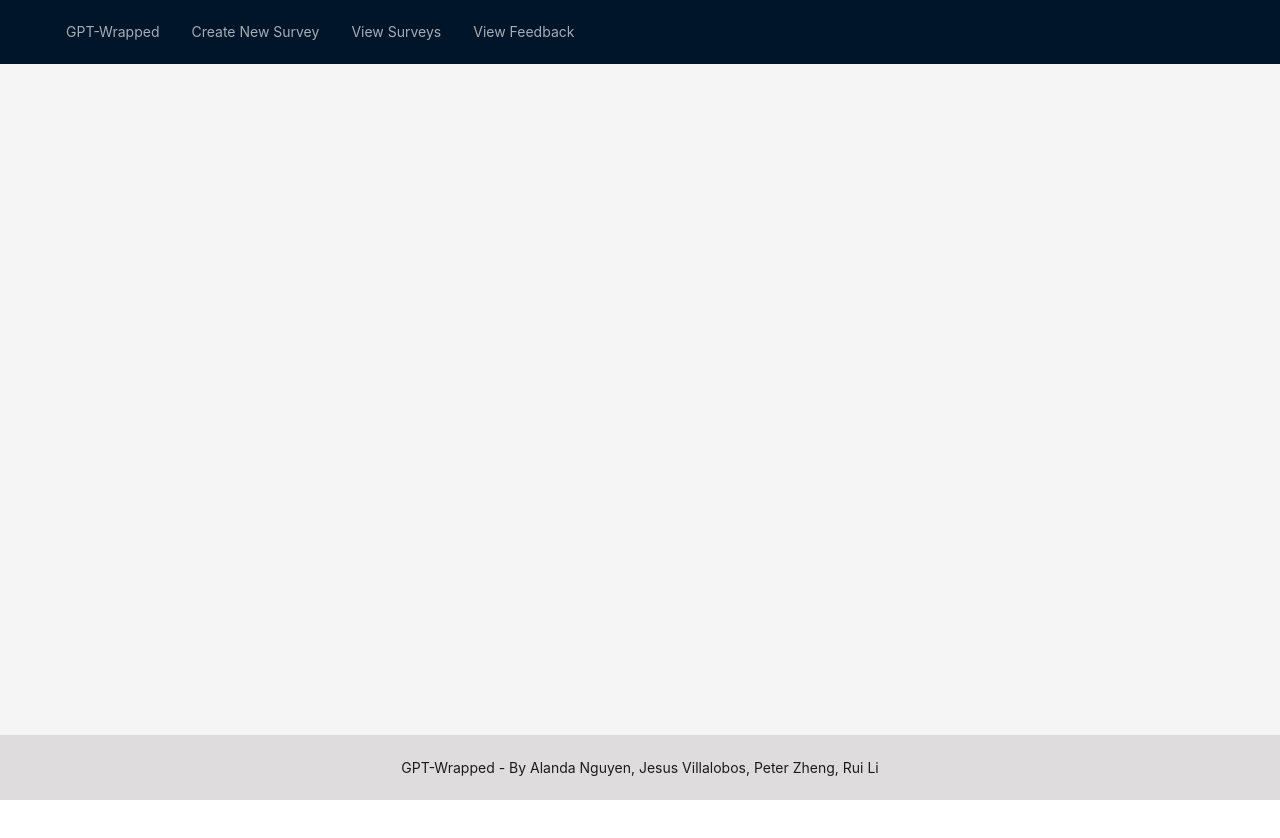
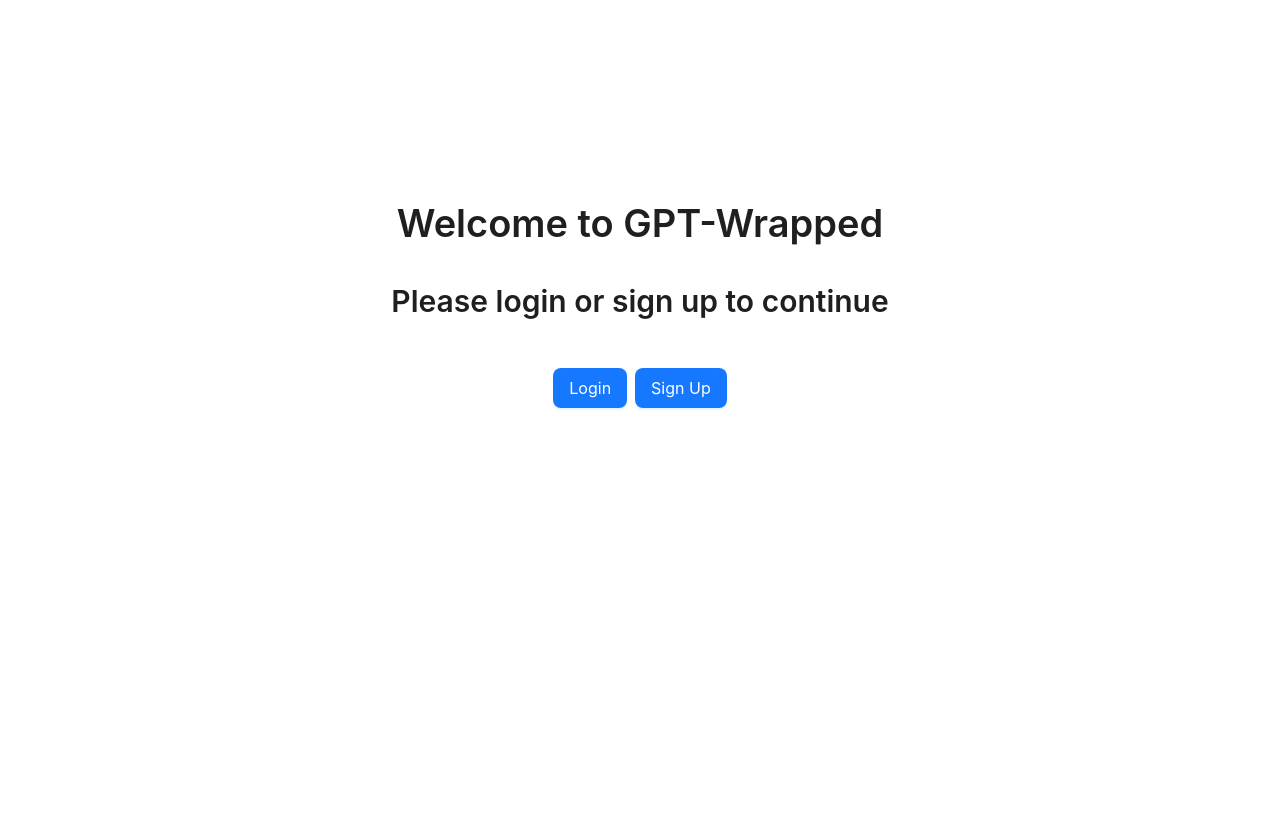
Before and after one commit to jesus-villalobos/cs160-final-project, a React (Create React App) app: page / in a window 1280 px wide. Shown: the top 838 px of the page. Before the commit the page ends 800 px from the top, so only its background shows below. Built offline with nearby package versions, Linux system fonts and the light colour scheme.

Commit message:
added login and sign up logic

```diff
--- a/package.json
+++ b/package.json
@@ -13,6 +13,7 @@
     "antd": "^5.16.1",
     "react": "^18.2.0",
     "react-dom": "^18.2.0",
+    "react-router-dom": "^6.22.3",
     "react-scripts": "5.0.1",
     "typescript": "^4.9.5",
     "web-vitals": "^2.1.4"
--- a/src/App.css
+++ b/src/App.css
@@ -1,3 +1,6 @@
+/*  */
+/* GLOBALS */
+/*  */
 :root {
     --primary-color: blue;
     --secondary-color: #dedcdc;
@@ -5,6 +8,9 @@
     --border-radius: 8;
 }
 
+/*  */
+/* APP LAYOUT STYLES */
+/*  */
 .AppLayoutContainer {
     text-align: left;
 }
@@ -46,3 +52,25 @@
     text-align: center;
     background-color: var(--secondary-color);
 }
+
+/*  */
+/* LOGIN PAGE STYLES */
+/*  */
+.LoginPageBody {
+    margin-top: 25vh;
+    display: block;
+    justify-content: center;
+    align-items: center;
+    height: 100vh;
+}
+
+.LoginPageTitle {
+    text-align: center;
+    margin-bottom: 24px;
+}
+
+.LoginPageButtons {
+    display: flex;
+    justify-content: center;
+    margin-top: 48px;
+}
--- a/src/App.tsx
+++ b/src/App.tsx
@@ -1,12 +1,18 @@
 import React from "react";
 import "./App.css";
 
+import { BrowserRouter, Routes, Route } from "react-router-dom";
+
 import ChatPage from "./pages/ChatPage";
+import LoginPage from "./pages/LoginPage";
 
 const App: React.FC = () => (
-    <div className="AppLayoutContainer">
-        <ChatPage pageBody={<></>} />
-    </div>
+    <BrowserRouter>
+        <Routes>
+            <Route path="/" element={<LoginPage />} />
+            <Route path="chat" element={<ChatPage />} />
+        </Routes>
+    </BrowserRouter>
 );
 
 export default App;
--- /dev/null
+++ b/src/components/LoginPageLoginForm.tsx
@@ -0,0 +1,78 @@
+import React from "react";
+import { useNavigate } from "react-router-dom";
+
+import type { FormProps } from "antd";
+import { Button, Checkbox, Form, Input } from "antd";
+
+type FieldType = {
+    username?: string;
+    password?: string;
+    remember?: string;
+};
+
+const onFinish: FormProps<FieldType>["onFinish"] = (values) => {
+    console.log("Success:", values);
+};
+
+const onFinishFailed: FormProps<FieldType>["onFinishFailed"] = (errorInfo) => {
+    console.log("Failed:", errorInfo);
+};
+
+const LoginPageLoginForm: React.FC = () => {
+    const navigate = useNavigate();
+
+    const onClick = () => {
+        setTimeout(() => {
+            navigate("/chat");
+        }, 2000);
+    };
+
+    return (
+        <Form
+            name="basic"
+            labelCol={{ span: 8 }}
+            wrapperCol={{ span: 16 }}
+            style={{ maxWidth: 600 }}
+            initialValues={{ remember: true }}
+            onFinish={onFinish}
+            onFinishFailed={onFinishFailed}
+            autoComplete="off"
+        >
+            <Form.Item<FieldType>
+                label="Username"
+                name="username"
+                rules={[
+                    { required: true, message: "Please input your username!" },
+                ]}
+            >
+                <Input />
+            </Form.Item>
+
+            <Form.Item<FieldType>
+                label="Password"
+                name="password"
+                rules={[
+                    { required: true, message: "Please input your password!" },
+                ]}
+            >
+                <Input.Password />
+            </Form.Item>
+
+            <Form.Item<FieldType>
+                name="remember"
+                valuePropName="checked"
+                wrapperCol={{ offset: 8, span: 16 }}
+            >
+                <Checkbox>Remember me</Checkbox>
+            </Form.Item>
+
+            <Form.Item wrapperCol={{ offset: 8, span: 16 }}>
+                <Button type="primary" htmlType="submit" onClick={onClick}>
+                    Submit
+                </Button>
+            </Form.Item>
+        </Form>
+    );
+};
+
+export default LoginPageLoginForm;
--- /dev/null
+++ b/src/components/LoginPageModal.tsx
@@ -0,0 +1,54 @@
+import React, { useState } from "react";
+import { Button, Modal } from "antd";
+
+import LoginPageLoginForm from "./LoginPageLoginForm";
+import LoginPageNewUserForm from "./LoginPageNewUserForm";
+
+type AuthType = "login" | "signup";
+
+type Props = {
+    type: AuthType;
+};
+
+const authTypes = {
+    login: {
+        title: "Login",
+        content: <LoginPageLoginForm />,
+    },
+    signup: {
+        title: "Sign Up",
+        content: <LoginPageNewUserForm />,
+    },
+};
+
+const LoginPageModal: React.FC<Props> = (props: Props) => {
+    const [open, setOpen] = useState(false);
+
+    const showModal = () => {
+        setOpen(true);
+    };
+
+    const handleCancel = () => {
+        setOpen(false);
+    };
+
+    const { title, content } = authTypes[props.type];
+
+    return (
+        <>
+            <Button type="primary" onClick={showModal} size="large">
+                {title}
+            </Button>
+            <Modal
+                title="Title"
+                footer={null}
+                open={open}
+                onCancel={handleCancel}
+            >
+                {content}
+            </Modal>
+        </>
+    );
+};
+
+export default LoginPageModal;
--- /dev/null
+++ b/src/components/LoginPageNewUserForm.tsx
@@ -0,0 +1,103 @@
+import React from "react";
+import { useNavigate } from "react-router-dom";
+
+import type { FormProps } from "antd";
+import { Button, Checkbox, Form, Input } from "antd";
+
+type FieldType = {
+    username?: string;
+    password?: string;
+    confirmPassword?: string;
+    email?: string;
+    remember?: string;
+};
+
+const onFinish: FormProps<FieldType>["onFinish"] = (values) => {
+    console.log("Success:", values);
+};
+
+const onFinishFailed: FormProps<FieldType>["onFinishFailed"] = (errorInfo) => {
+    console.log("Failed:", errorInfo);
+};
+
+const LoginPageNewUserForm: React.FC = () => {
+    const navigate = useNavigate();
+
+    const onClick = () => {
+        setTimeout(() => {
+            navigate("/chat");
+        }, 2000);
+    };
+
+    return (
+        <Form
+            name="basic"
+            labelCol={{ span: 8 }}
+            wrapperCol={{ span: 16 }}
+            style={{ maxWidth: 600 }}
+            initialValues={{ remember: true }}
+            onFinish={onFinish}
+            onFinishFailed={onFinishFailed}
+            autoComplete="off"
+        >
+            <Form.Item<FieldType>
+                label="Username"
+                name="username"
+                rules={[
+                    { required: true, message: "Please input your username!" },
+                ]}
+            >
+                <Input />
+            </Form.Item>
+
+            <Form.Item<FieldType>
+                label="Password"
+                name="password"
+                rules={[
+                    { required: true, message: "Please input your password!" },
+                ]}
+            >
+                <Input.Password />
+            </Form.Item>
+
+            <Form.Item<FieldType>
+                label="Confirm Password"
+                name="confirmPassword"
+                rules={[
+                    {
+                        required: true,
+                        message: "Please confirm your password!",
+                    },
+                ]}
+            >
+                <Input.Password />
+            </Form.Item>
+
+            <Form.Item<FieldType>
+                label="Email"
+                name="email"
+                rules={[
+                    { required: true, message: "Please input your email!" },
+                ]}
+            >
+                <Input />
+            </Form.Item>
+
+            <Form.Item<FieldType>
+                name="remember"
+                valuePropName="checked"
+                wrapperCol={{ offset: 8, span: 16 }}
+            >
+                <Checkbox>Remember me</Checkbox>
+            </Form.Item>
+
+            <Form.Item wrapperCol={{ offset: 8, span: 16 }}>
+                <Button type="primary" htmlType="submit" onClick={onClick}>
+                    Submit
+                </Button>
+            </Form.Item>
+        </Form>
+    );
+};
+
+export default LoginPageNewUserForm;
--- a/src/components/MainAppLayout.tsx
+++ b/src/components/MainAppLayout.tsx
@@ -42,7 +42,7 @@ const MainAppFormat: React.FC<Props> = (props: Props) => {
                     theme="dark"
                     mode="horizontal"
                     className="AppLayoutMenuItems"
-                    defaultSelectedKeys={["2"]}
+                    defaultSelectedKeys={["home"]}
                     items={items}
                 />
             </Header>
--- a/src/pages/ChatPage.tsx
+++ b/src/pages/ChatPage.tsx
@@ -3,11 +3,7 @@ import "./../App.css";
 
 import MainAppFormat from "./../components/MainAppLayout";
 
-type Props = {
-    pageBody: any;
-};
-
-const ChatPage: React.FC<Props> = (props: Props) => {
+const ChatPage: React.FC = () => {
     return (
         <div className="AppLayoutContainer">
             <MainAppFormat pageBody={<></>} />
--- a/src/pages/LoginPage.tsx
+++ b/src/pages/LoginPage.tsx
@@ -1,20 +1,25 @@
 import React from "react";
 import "./../App.css";
-import { Button, Flex } from "antd";
+import { Flex, Typography } from "antd";
 
-import MainAppFormat from "./../components/MainAppLayout";
+import LoginPageModal from "../components/LoginPageModal";
+
+const { Title } = Typography;
 
 const LoginPage: React.FC = () => {
     return (
-        <div>
-            <MainAppFormat
-                pageBody={
-                    <Flex gap="small" wrap="wrap">
-                        <Button type="primary">Login</Button>
-                        <Button type="primary">Sign Up</Button>
-                    </Flex>
-                }
-            />
+        <div className="LoginPageBody">
+            <Title level={1} className="LoginPageTitle">
+                Welcome to GPT-Wrapped
+            </Title>
+            <Title level={2} className="LoginPageTitle">
+                Please login or sign up to continue
+            </Title>
+
+            <Flex gap="small" wrap="wrap" className="LoginPageButtons">
+                <LoginPageModal type="login" />
+                <LoginPageModal type="signup" />
+            </Flex>
         </div>
     );
 };
```
Also changed, not shown: public/manifest.json, 1 other file (tests, documents, lock files or other folders).
